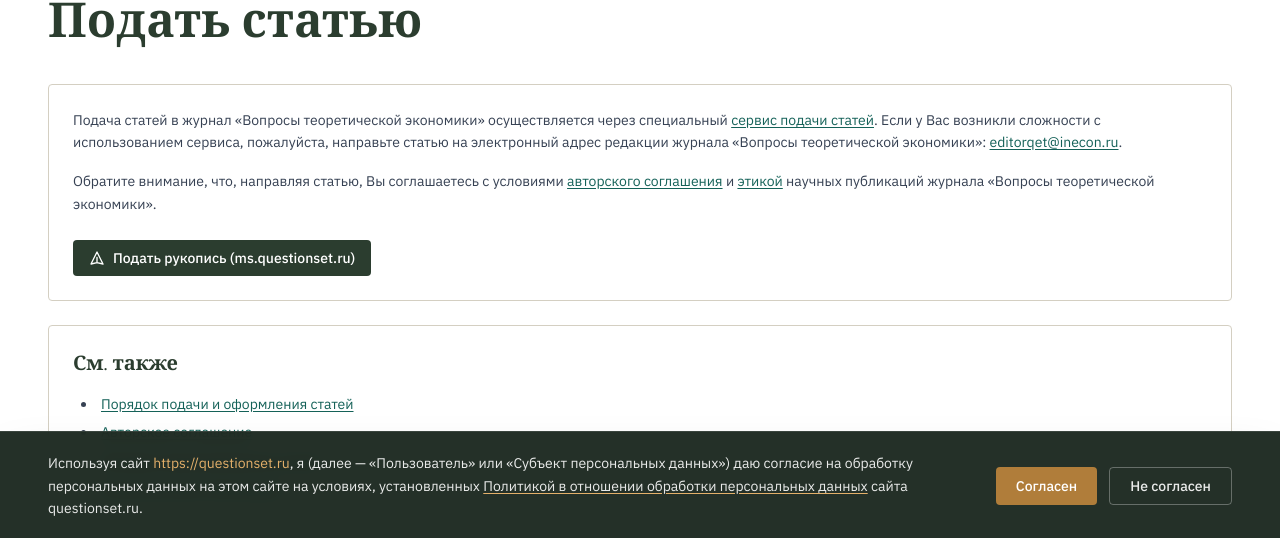
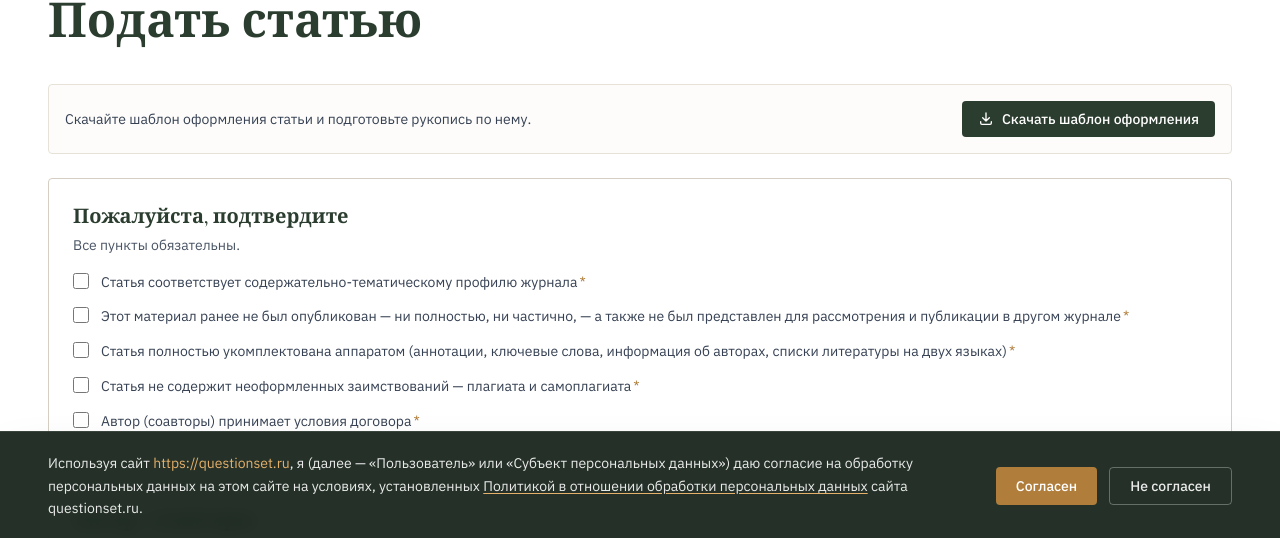
Before and after one commit to Dieugene/economic-magazine, a Next.js app in the folder 02_src/vte-frontend/: page /authors/submit in a window 1280 px wide. Shown: the part 260-798 px from the top of the page. Built offline with nearby package versions, Linux system fonts and the light colour scheme; no server answers.

Commit message:
feat(submit): rewrite /authors/submit to host native form

```diff
--- a/02_src/vte-frontend/src/app/(public)/authors/submit/page.tsx
+++ b/02_src/vte-frontend/src/app/(public)/authors/submit/page.tsx
@@ -1,10 +1,10 @@
 "use client";
 
-import Link from "next/link";
 import Breadcrumbs from "@/components/public/Breadcrumbs";
 import PageHeading from "@/components/public/PageHeading";
 import DocumentTitle from "@/components/public/DocumentTitle";
 import { useLanguage } from "@/lib/i18n/LanguageContext";
+import SubmissionForm from "@/components/public/submit/SubmissionForm";
 
 export default function AuthorsSubmitPage() {
   const { lang } = useLanguage();
@@ -29,172 +29,20 @@ export default function AuthorsSubmitPage() {
           className="font-serif text-4xl sm:text-5xl font-bold text-forest-600 leading-tight mb-8"
         />
 
-        {lang === "en" ? <SubmitEn /> : <SubmitRu />}
+        {lang === "en" ? (
+          <div className="bg-white border border-stone-400 rounded-sm p-6 max-w-2xl">
+            <p className="text-sm text-gray-700 leading-relaxed">
+              The manuscript submission form is currently available in Russian only.
+              English-speaking authors are kindly asked to send the manuscript to{" "}
+              <a href="mailto:editorqet@inecon.ru" className="text-teal-600 underline underline-offset-2 hover:text-copper-400">
+                editorqet@inecon.ru
+              </a>.
+            </p>
+          </div>
+        ) : (
+          <SubmissionForm />
+        )}
       </section>
     </>
   );
 }
-
-function SubmitRu() {
-  return (
-    <div className="prose max-w-none text-gray-700 leading-relaxed space-y-6 text-[15px]">
-      <div className="bg-white border border-stone-400 rounded-sm p-6">
-        <p className="text-sm text-gray-700 leading-relaxed mb-4">
-          Подача статей в журнал «Вопросы теоретической экономики» осуществляется через специальный{" "}
-          <a
-            href="https://ms.questionset.ru/"
-            target="_blank"
-            rel="noopener noreferrer"
-            className="text-teal-600 hover:text-copper-400 transition-colors underline underline-offset-2"
-          >
-            сервис подачи статей
-          </a>
-          . Если у Вас возникли сложности с использованием сервиса, пожалуйста, направьте статью на электронный адрес редакции журнала «Вопросы теоретической экономики»:{" "}
-          <a
-            href="mailto:editorqet@inecon.ru"
-            className="text-teal-600 hover:text-copper-400 transition-colors underline underline-offset-2"
-          >
-            editorqet@inecon.ru
-          </a>
-          .
-        </p>
-        <p className="text-sm text-gray-700 leading-relaxed mb-6">
-          Обратите внимание, что, направляя статью, Вы соглашаетесь с условиями{" "}
-          <Link
-            href="/authors/copyright-agreement"
-            className="text-teal-600 hover:text-copper-400 transition-colors underline underline-offset-2"
-          >
-            авторского соглашения
-          </Link>{" "}
-          и{" "}
-          <Link
-            href="/ethics"
-            className="text-teal-600 hover:text-copper-400 transition-colors underline underline-offset-2"
-          >
-            этикой
-          </Link>{" "}
-          научных публикаций журнала «Вопросы теоретической экономики».
-        </p>
-        <a
-          href="https://ms.questionset.ru/"
-          target="_blank"
-          rel="noopener noreferrer"
-          className="inline-flex items-center gap-2 text-sm font-medium bg-forest-600 text-white px-4 py-2 rounded-sm hover:bg-forest-700 transition-colors"
-        >
-          <svg className="w-4 h-4" fill="none" stroke="currentColor" viewBox="0 0 24 24">
-            <path strokeLinecap="round" strokeLinejoin="round" strokeWidth={2} d="M12 19l9 2-9-18-9 18 9-2zm0 0v-8" />
-          </svg>
-          Подать рукопись (ms.questionset.ru)
-        </a>
-      </div>
-
-      <div className="bg-white border border-stone-400 rounded-sm p-6">
-        <h2 className="font-serif text-xl font-semibold text-forest-600 mb-4">См. также</h2>
-        <ul className="text-sm text-gray-700 space-y-2 list-disc list-inside ml-2">
-          <li>
-            <Link href="/authors/submission" className="text-teal-600 hover:text-copper-400 underline underline-offset-2">
-              Порядок подачи и оформления статей
-            </Link>
-          </li>
-          <li>
-            <Link href="/authors/copyright-agreement" className="text-teal-600 hover:text-copper-400 underline underline-offset-2">
-              Авторское соглашение
-            </Link>
-          </li>
-          <li>
-            <Link href="/authors/review" className="text-teal-600 hover:text-copper-400 underline underline-offset-2">
-              Порядок рецензирования статей
-            </Link>
-          </li>
-          <li>
-            <Link href="/ethics" className="text-teal-600 hover:text-copper-400 underline underline-offset-2">
-              Этика научных публикаций
-            </Link>
-          </li>
-        </ul>
-      </div>
-    </div>
-  );
-}
-
-function SubmitEn() {
-  return (
-    <div className="prose max-w-none text-gray-700 leading-relaxed space-y-6 text-[15px]">
-      <div className="bg-white border border-stone-400 rounded-sm p-6">
-        <p className="text-sm text-gray-700 leading-relaxed mb-4">
-          Paper submission to the journal &ldquo;Issues of Economic Theory&rdquo; is carried out via a dedicated{" "}
-          <a
-            href="https://ms.questionset.ru/"
-            target="_blank"
-            rel="noopener noreferrer"
-            className="text-teal-600 hover:text-copper-400 transition-colors underline underline-offset-2"
-          >
-            paper submission service
-          </a>
-          . If you are unable to submit your paper through the service, please send your paper to the editorial e-mail address:{" "}
-          <a
-            href="mailto:editorqet@inecon.ru"
-            className="text-teal-600 hover:text-copper-400 transition-colors underline underline-offset-2"
-          >
-            editorqet@inecon.ru
-          </a>
-          .
-        </p>
-        <p className="text-sm text-gray-700 leading-relaxed mb-6">
-          Please note that by submitting a paper you agree to the terms of the{" "}
-          <Link
-            href="/authors/copyright-agreement"
-            className="text-teal-600 hover:text-copper-400 transition-colors underline underline-offset-2"
-          >
-            copyright agreement
-          </Link>{" "}
-          and the{" "}
-          <Link
-            href="/ethics"
-            className="text-teal-600 hover:text-copper-400 transition-colors underline underline-offset-2"
-          >
-            ethics
-          </Link>{" "}
-          of scientific publications of the journal &ldquo;Issues of Economic Theory&rdquo;.
-        </p>
-        <a
-          href="https://ms.questionset.ru/"
-          target="_blank"
-          rel="noopener noreferrer"
-          className="inline-flex items-center gap-2 text-sm font-medium bg-forest-600 text-white px-4 py-2 rounded-sm hover:bg-forest-700 transition-colors"
-        >
-          <svg className="w-4 h-4" fill="none" stroke="currentColor" viewBox="0 0 24 24">
-            <path strokeLinecap="round" strokeLinejoin="round" strokeWidth={2} d="M12 19l9 2-9-18-9 18 9-2zm0 0v-8" />
-          </svg>
-          Submit a Manuscript (ms.questionset.ru)
-        </a>
-      </div>
-
-      <div className="bg-white border border-stone-400 rounded-sm p-6">
-        <h2 className="font-serif text-xl font-semibold text-forest-600 mb-4">See also</h2>
-        <ul className="text-sm text-gray-700 space-y-2 list-disc list-inside ml-2">
-          <li>
-            <Link href="/authors/submission" className="text-teal-600 hover:text-copper-400 underline underline-offset-2">
-              Procedure for Paper Submission
-            </Link>
-          </li>
-          <li>
-            <Link href="/authors/copyright-agreement" className="text-teal-600 hover:text-copper-400 underline underline-offset-2">
-              Copyright Agreement
-            </Link>
-          </li>
-          <li>
-            <Link href="/authors/review" className="text-teal-600 hover:text-copper-400 underline underline-offset-2">
-              Procedure for Paper Review
-            </Link>
-          </li>
-          <li>
-            <Link href="/ethics" className="text-teal-600 hover:text-copper-400 underline underline-offset-2">
-              Ethics of Scientific Publications
-            </Link>
-          </li>
-        </ul>
-      </div>
-    </div>
-  );
-}
```
